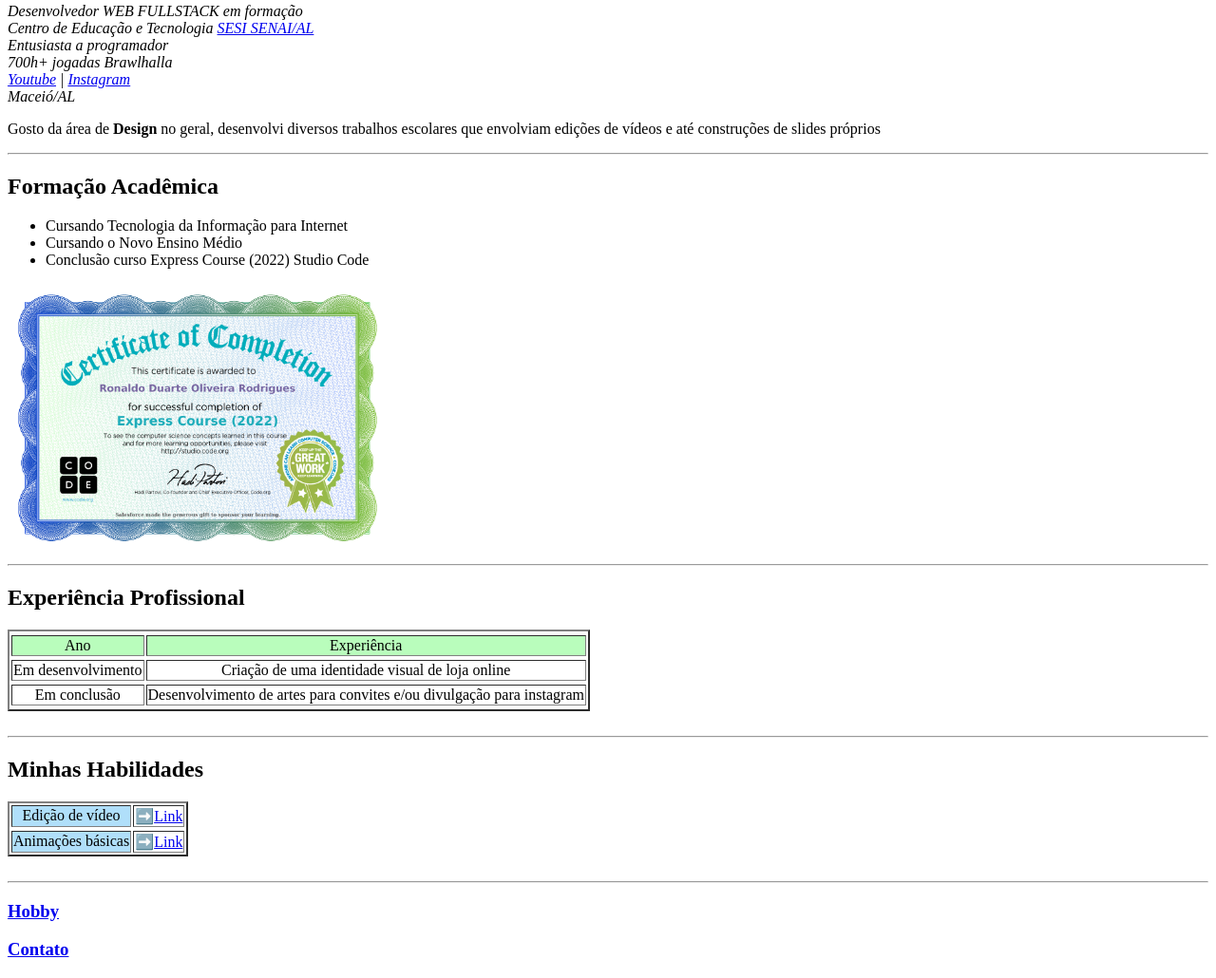
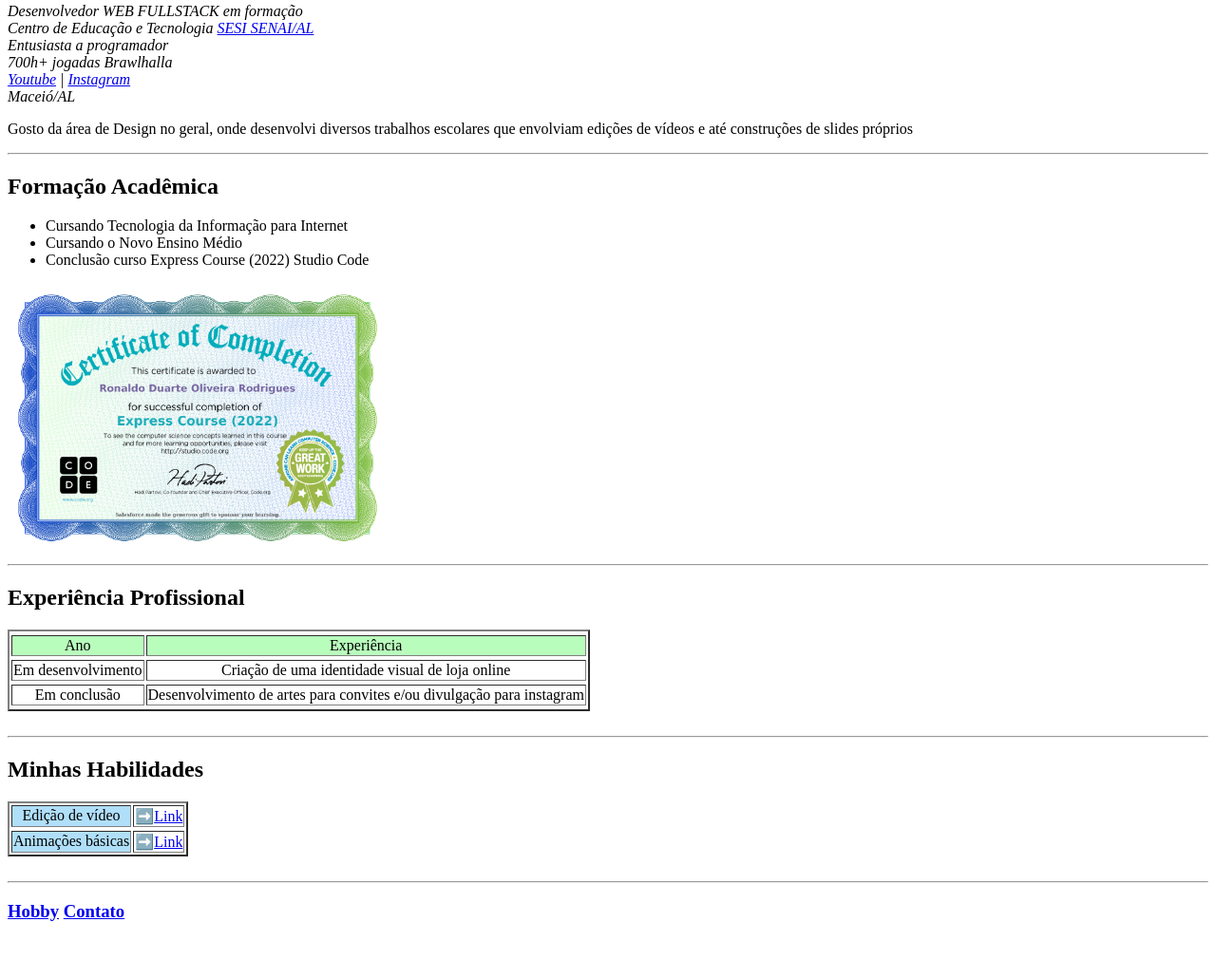
Before and after one commit to roniduarteor/ronaldo_duarte, a plain HTML site: page index.html in a window 1280 px wide. Shown: the part 98-1128 px from the top of the page at 95% size. After the commit the page ends 1087 px from the top, so only its background shows below. Drawn offline with Linux system fonts and the light colour scheme.

Commit message:
Organização no código na parte de index

```diff
--- a/index.html
+++ b/index.html
@@ -27,73 +27,115 @@
 
 
         <p>
-             Gosto da área de <strong class="destaqueEmDesign">Design</strong>  no geral, desenvolvi diversos trabalhos escolares que envolviam edições de vídeos e até construções de slides próprios
+             Gosto da área de Design no geral, onde desenvolvi diversos trabalhos escolares que envolviam edições de vídeos e até construções de slides próprios
         </p>
 
 
         <hr>
         <h2>Formação Acadêmica</h2>
         <ul>
+
             <li>Cursando Tecnologia da Informação para Internet</li>
+
             <li>Cursando o Novo Ensino Médio</li>
+
             <li>Conclusão curso Express Course (2022) Studio Code</li>
+
         </ul>
+
+
         <img src="./img/eyJuYW1lIjoiUm9uYWxkbyBEdWFydGUgT2xpdmVpcmEgUm9kcmlndWVzIiwiY291cnNlIjoiZXhwcmVzcy0yMDIyIiwiZG9ub3IiOiJTYWxlc2ZvcmNlIn0_-removebg-preview.png" alt="" width="400">
+
+
         <hr>
 
 
         <h2>Experiência Profissional</h2>
+
         <table border="2" class="xp">
+
             <thead>
+
                 <tr>
                     <!-- Espaçamento -->
                 </tr>
+
                 <tr>
                     <td class="corExperiencia">Ano</td>
                     <td class="corExperiencia">Experiência</td>
                 </tr>
+
                 <tr>
                     <!-- Espaçamento -->
                 </tr>
+
             </thead>
+
+
             <tbody class="tabelaExperiencia">
+
                 <tr>
+
                     <td>Em desenvolvimento</td>
                     <td>Criação de uma identidade visual de loja online </td>
+
                 </tr>
+
                 <tr>
                     <!-- Espaçamento -->
                 </tr>
+
                 <tr>
+
                     <td>Em conclusão</td>
                     <td>Desenvolvimento de artes para convites e/ou divulgação para instagram</td>
+
                 </tr>
+
                 <tr>
                     <!-- Espaçamento -->
                 </tr>
+
             </tbody>
+
         </table>
+
         <br>
 
         <hr>
+
         <h2>Minhas Habilidades</h2>
+
         <table border="2">
+
             <tbody>
+
                 <tr>
+
                     <td class="corHabilidades">Edição de vídeo</td>
                     <td>➡️<a href="https://www.youtube.com/watch?v=PG1G41nhIyU" target="_blank">Link</a></td>
+
                 </tr>
+
                 <tr>
                     <!-- Espaçamento -->
                 </tr>
+
                 <tr>
+
                     <td class="corHabilidades">Animações básicas</td>
                     <td>➡️<a href="https://www.youtube.com/watch?v=9DfaD7-5fvs" target="_blank">Link</a></td>
+
                 </tr>
+
             </tbody>
+
         </table>
+
         <br>
 
         <hr>
-        <h3><a href="./hobby.html">Hobby</a></h3>
-        <h3><a href="./contato.html">Contato</a></h3>
+
+        <h3><a href="./hobby.html">Hobby</a> <a href="./contato.html">Contato</a></h3>
+
+        <h3></h3>
--- a/style.css
+++ b/style.css
@@ -2,9 +2,7 @@
     font-size: 40px;
 }
 
-.destaqueEmDesign{
-    color: rgb(0, 0, 0);
-}
+
 
 
 .corHabilidades{
```
Also changed, not shown: img/eyJuYW1lIjoiUm9uYWxkbyBEdWFydGUgT2xpdmVpcmEgUm9kcmlndWVzIiwiY291cnNlIjoiZXhwcmVzcy0yMDIyIiwiZG9ub3IiOiJTYWxlc2ZvcmNlIn0=.jpg (deleted).
